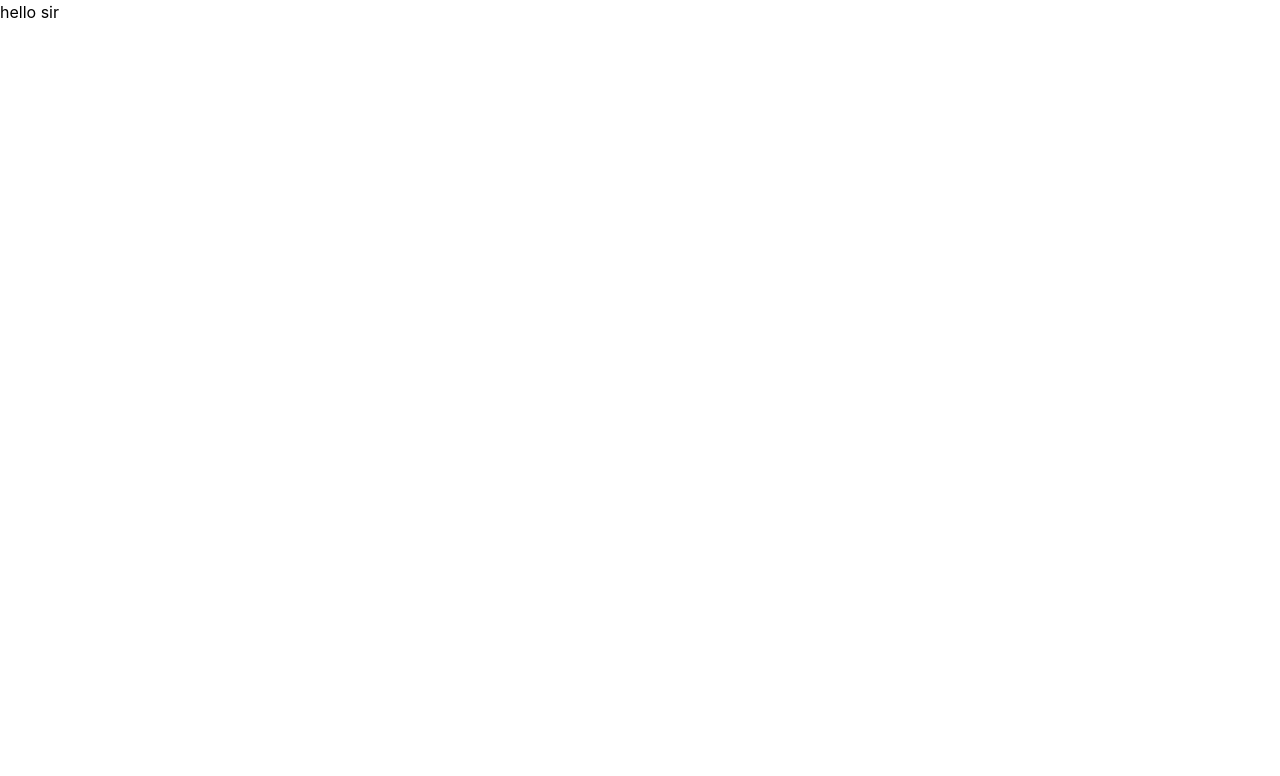
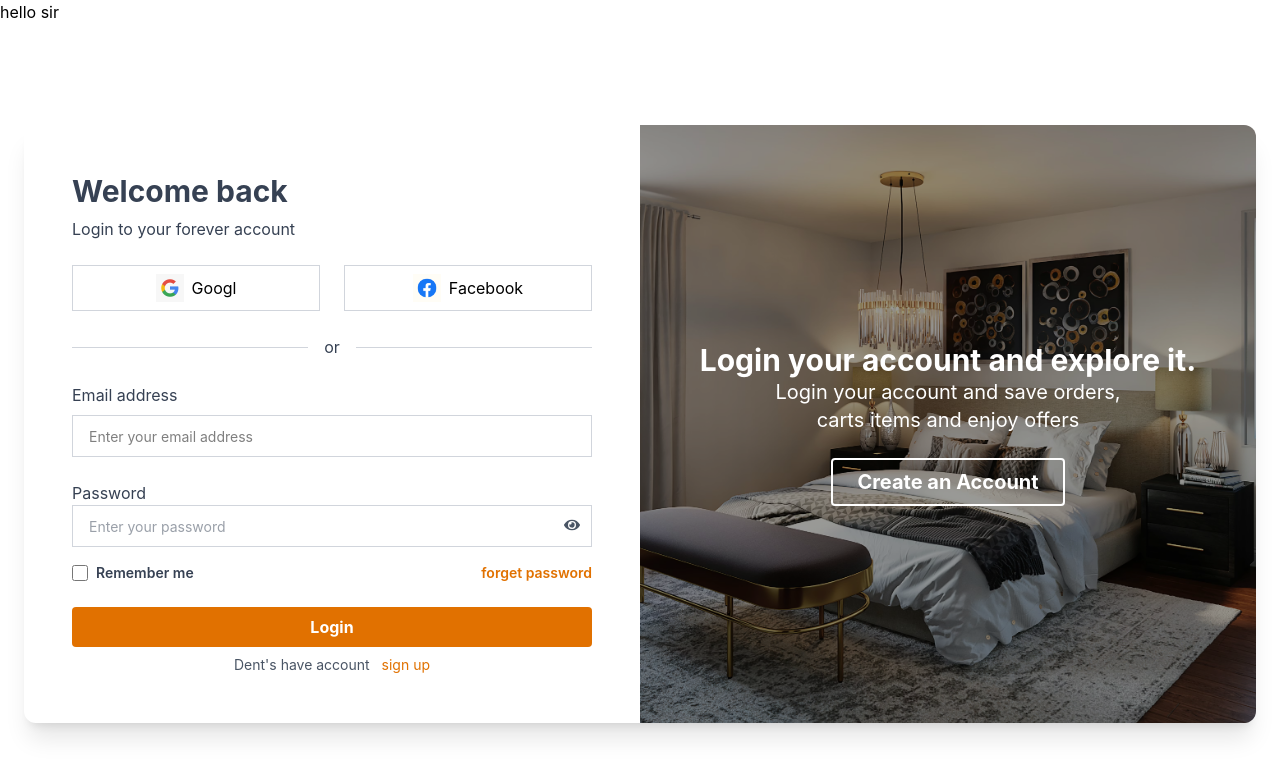
Before and after one commit to developwithatul/React-auth-project, a React (Vite) app: page / in a window 1280 px wide. Before the commit this address had no page. Shown: the top 776 px of the page. Built offline with nearby package versions, Linux system fonts and the light colour scheme.

Commit message:
fix routing

```diff
--- a/src/App.jsx
+++ b/src/App.jsx
@@ -9,8 +9,9 @@
  <div>
   <h1>hello sir </h1>
       <Routes>
-         <Route path='/auth' element={<Auth />} />
+         <Route path='/' element={<Auth />} />
          <Route path="/auth" element={<Auth />} />
+         <Route path="*" element={<Auth />} />
       </Routes>
  </div>
   )
```
